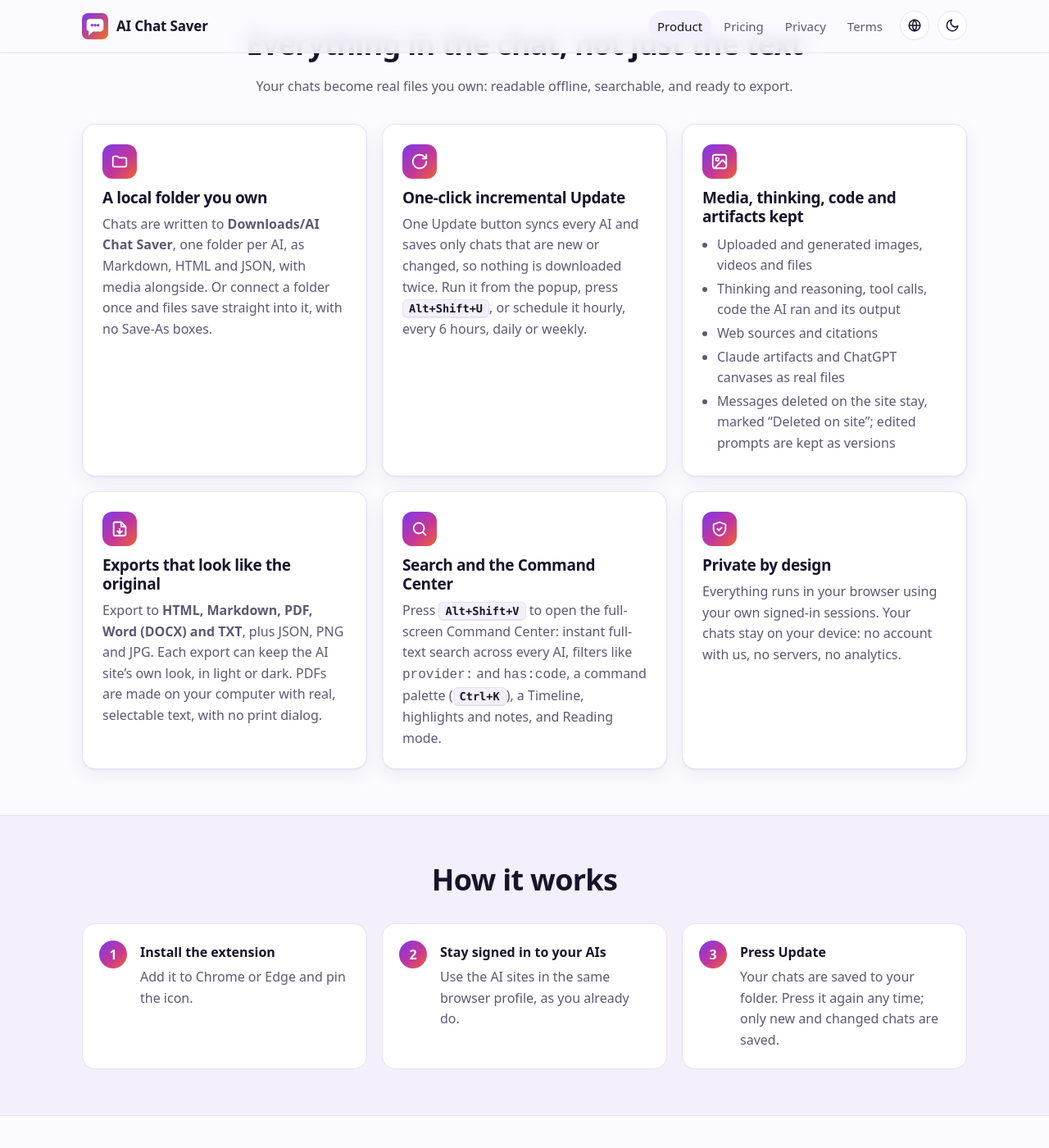
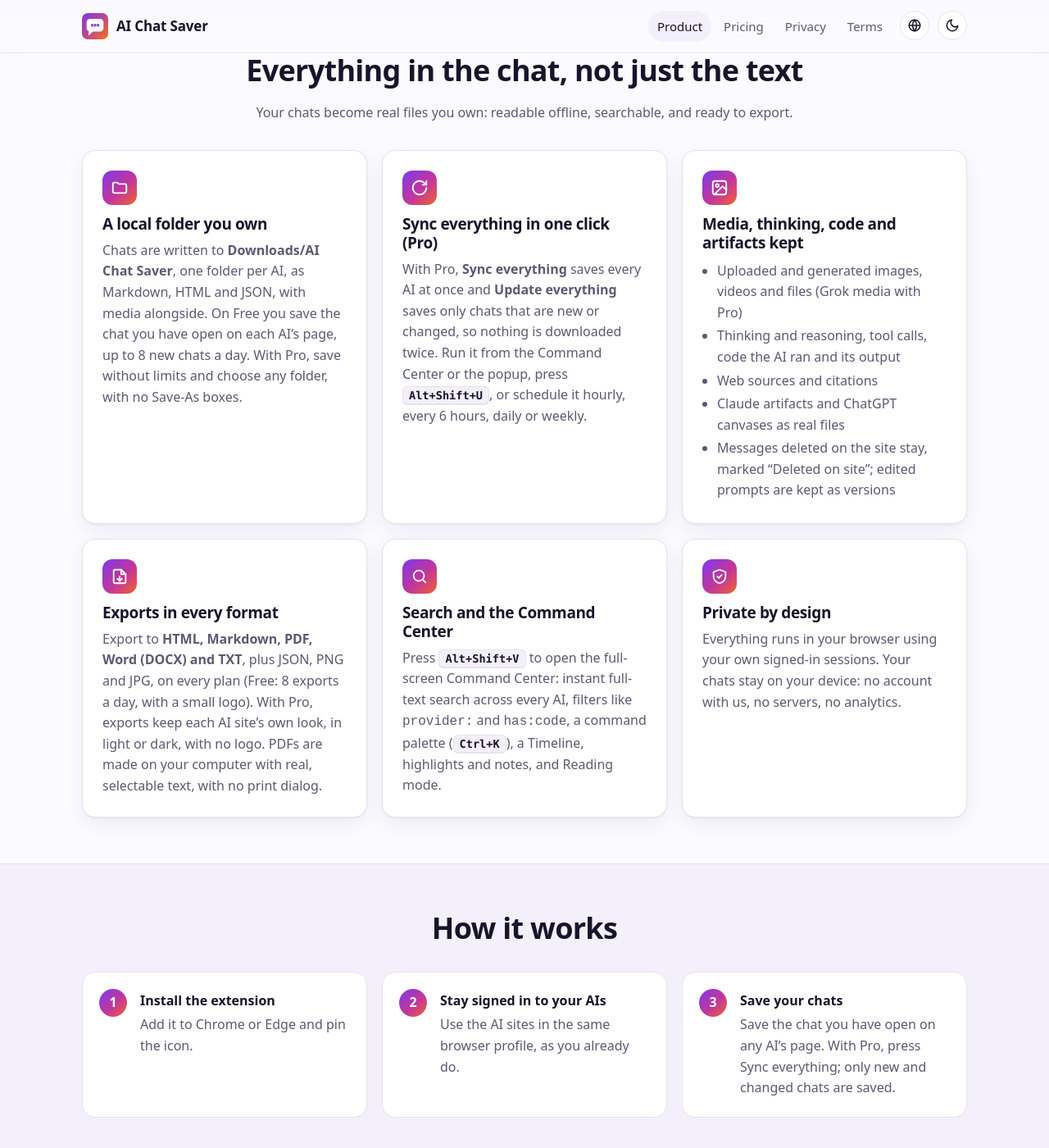
Before and after one commit to aichatsaver/aichatsaver.github.io, a Jekyll site: the page built from index.html, in a window 1280 px wide and 1400 px high, scrolled down 1193 px. Shown: the whole window at 82% size. Built offline with Jekyll 4.4.1, drawn with Linux system fonts in a browser that asks for light colours; some of the changed text lies outside the part shown.

Commit message:
Site: v2.14 Free/Pro texts (en)

```diff
--- a/_data/i18n/en.yml
+++ b/_data/i18n/en.yml
@@ -29,22 +29,25 @@
   version: Version %version%
 meta:
   tagline: Save every AI chat to a folder on your own computer.
-  description: AI Chat Saver is a browser extension that saves your chats from 18 AI assistants into a local folder, with one-click updates, search and exports that look like the original sites.
+  description: "AI Chat Saver is a browser extension that saves your chats from 18 AI assistants into a local folder, with search and exports in every format. Pro adds one-click sync of every AI and exports that look like the original sites."
   pro_status: Pro — launching soon
   free_features:
   - "All 18 AIs"
   - "Command Center to view your chats"
-  - "8 saves a day"
+  - "Save the open chat manually"
+  - "8 new chats a day"
   - "8 exports a day, any format"
+  - "Studio and highlights"
   - "Media from every AI (except Grok)"
   - "Saves to Downloads"
   - "Small logo watermark"
   pro_features:
   - "Everything in Free"
+  - "Sync everything from the Command Center"
   - "Unlimited saves and exports"
   - "No watermark"
   - "AI original look"
-  - "Sync, auto-sync and schedules"
+  - "Auto-sync and schedules"
   - "Grok media and deleted-chat recovery"
   - "Any folder"
   - "One key per device"
@@ -54,25 +57,25 @@
   h1_a: 'Every AI chat, '
   h1_b: saved on your computer
   h1_c: .
-  lede: '%name% is a browser extension that saves your chats from 18 AI assistants into a folder on your own computer. One click keeps it up to date, and nothing leaves your device.'
+  lede: "%name% is a browser extension that saves your chats from 18 AI assistants into a folder on your own computer. Save the chat you have open in one click; with Pro, one click syncs every AI. Nothing leaves your device."
   hero_note: For Google Chrome and Microsoft Edge.
   ais_h2: Works with 18 AIs
   ais_p: Sign in to the AIs you use in your browser as usual. %name% saves the chats from each one into its own folder.
   features_h2: Everything in the chat, not just the text
   features_p: 'Your chats become real files you own: readable offline, searchable, and ready to export.'
   f1_h: A local folder you own
-  f1_p: Chats are written to <strong>Downloads/AI Chat Saver</strong>, one folder per AI, as Markdown, HTML and JSON, with media alongside. Or connect a folder once and files save straight into it, with no Save-As boxes.
-  f2_h: One-click incremental Update
-  f2_p: One Update button syncs every AI and saves only chats that are new or changed, so nothing is downloaded twice. Run it from the popup, press <kbd>Alt+Shift+U</kbd>, or schedule it hourly, every 6 hours, daily or weekly.
+  f1_p: "Chats are written to <strong>Downloads/AI Chat Saver</strong>, one folder per AI, as Markdown, HTML and JSON, with media alongside. On Free you save the chat you have open on each AI’s page, up to 8 new chats a day. With Pro, save without limits and choose any folder, with no Save-As boxes."
+  f2_h: "Sync everything in one click (Pro)"
+  f2_p: "With Pro, <strong>Sync everything</strong> saves every AI at once and <strong>Update everything</strong> saves only chats that are new or changed, so nothing is downloaded twice. Run it from the Command Center or the popup, press <kbd>Alt+Shift+U</kbd>, or schedule it hourly, every 6 hours, daily or weekly."
   f3_h: Media, thinking, code and artifacts kept
   f3_items:
-  - Uploaded and generated images, videos and files
+  - "Uploaded and generated images, videos and files (Grok media with Pro)"
   - Thinking and reasoning, tool calls, code the AI ran and its output
   - Web sources and citations
   - Claude artifacts and ChatGPT canvases as real files
   - Messages deleted on the site stay, marked “Deleted on site”; edited prompts are kept as versions
-  f4_h: Exports that look like the original
-  f4_p: Export to <strong>HTML, Markdown, PDF, Word (DOCX) and TXT</strong>, plus JSON, PNG and JPG. Each export can keep the AI site’s own look, in light or dark. PDFs are made on your computer with real, selectable text, with no print dialog.
+  f4_h: "Exports in every format"
+  f4_p: "Export to <strong>HTML, Markdown, PDF, Word (DOCX) and TXT</strong>, plus JSON, PNG and JPG, on every plan (Free: 8 exports a day, with a small logo). With Pro, exports keep each AI site’s own look, in light or dark, with no logo. PDFs are made on your computer with real, selectable text, with no print dialog."
   f5_h: Search and the Command Center
   f5_p: 'Press <kbd>%shortcut%</kbd> to open the full-screen Command Center: instant full-text search across every AI, filters like <code>provider:</code> and <code>has:code</code>, a command palette (<kbd>Ctrl+K</kbd>), a Timeline, highlights and notes, and Reading mode.'
   f6_h: Private by design
@@ -83,8 +86,8 @@
     d: Add it to Chrome or Edge and pin the icon.
   - t: Stay signed in to your AIs
     d: Use the AI sites in the same browser profile, as you already do.
-  - t: Press Update
-    d: Your chats are saved to your folder. Press it again any time; only new and changed chats are saved.
+  - t: "Save your chats"
+    d: "Save the chat you have open on any AI’s page. With Pro, press Sync everything; only new and changed chats are saved."
   priv_eyebrow: Privacy
   priv_h2: Your chats never come to us
   priv_p: '%name% reads your chats through your browser from the AI sites you are signed in to, and writes them only to your own folder and your browser’s local storage. Read the full <a href="%privacy_url%">Privacy Policy</a>.'
@@ -103,6 +106,8 @@
     a: After each sync the extension checks every AI. If a site changed and saving stops working, you get one notification and a banner, and a broken run never overwrites a good saved chat.
   - q: Is it free?
     a: Yes, there is a Free plan. %pro_status%. See <a href="%pricing_url%">Pricing</a>.
+  - q: "Can I get a refund?"
+    a: "Pro Yearly: a full refund within 7 days of your first payment. Pro Monthly is not refundable, but you can cancel any time and keep Pro until the end of the month you paid for."
   - q: I lost my licence key or typed the wrong email
     a: Email <a href="mailto:%email%">%email%</a> with your payment receipt. We'll correct the email on your licence and send the key again.
   cta_h2: Keep every conversation
```
